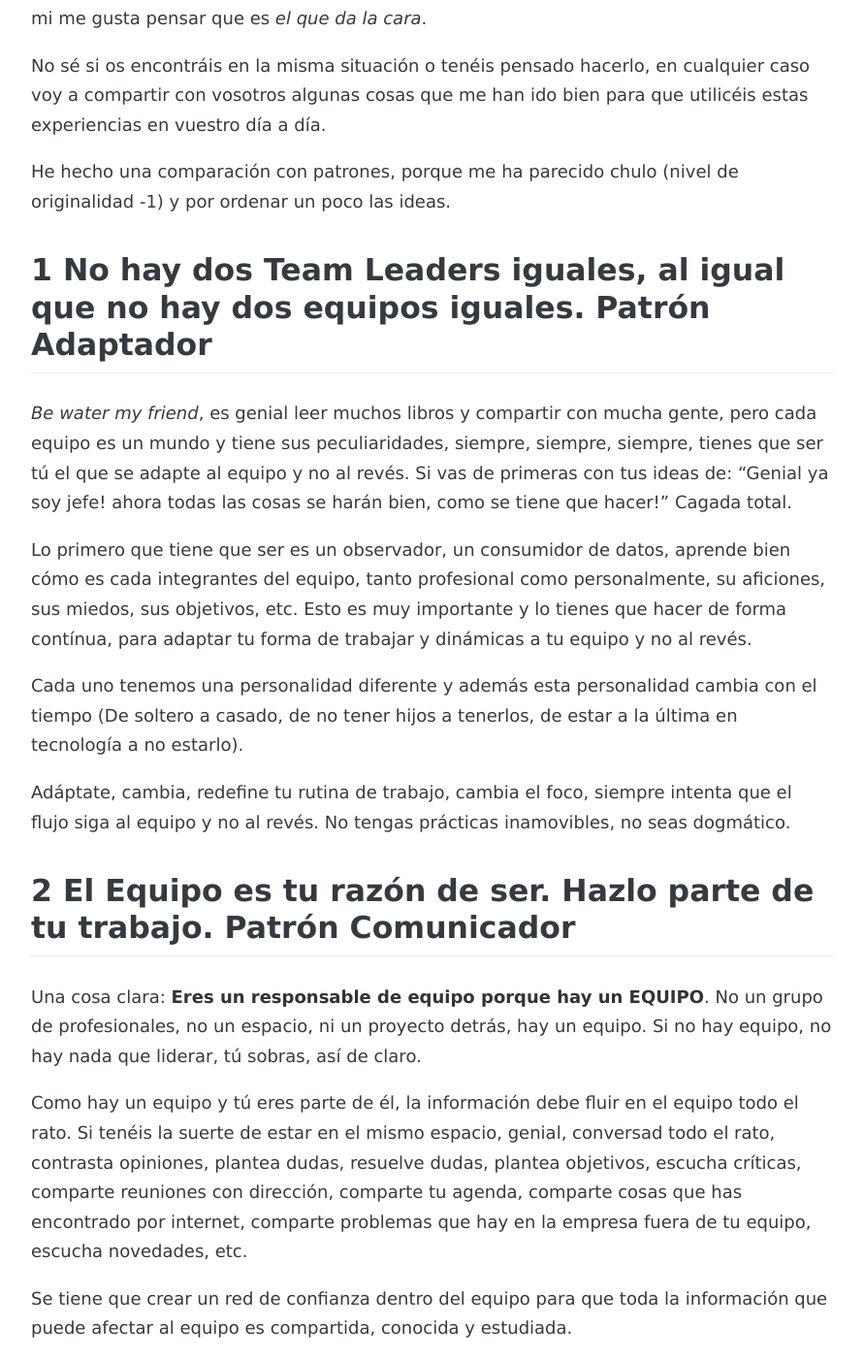
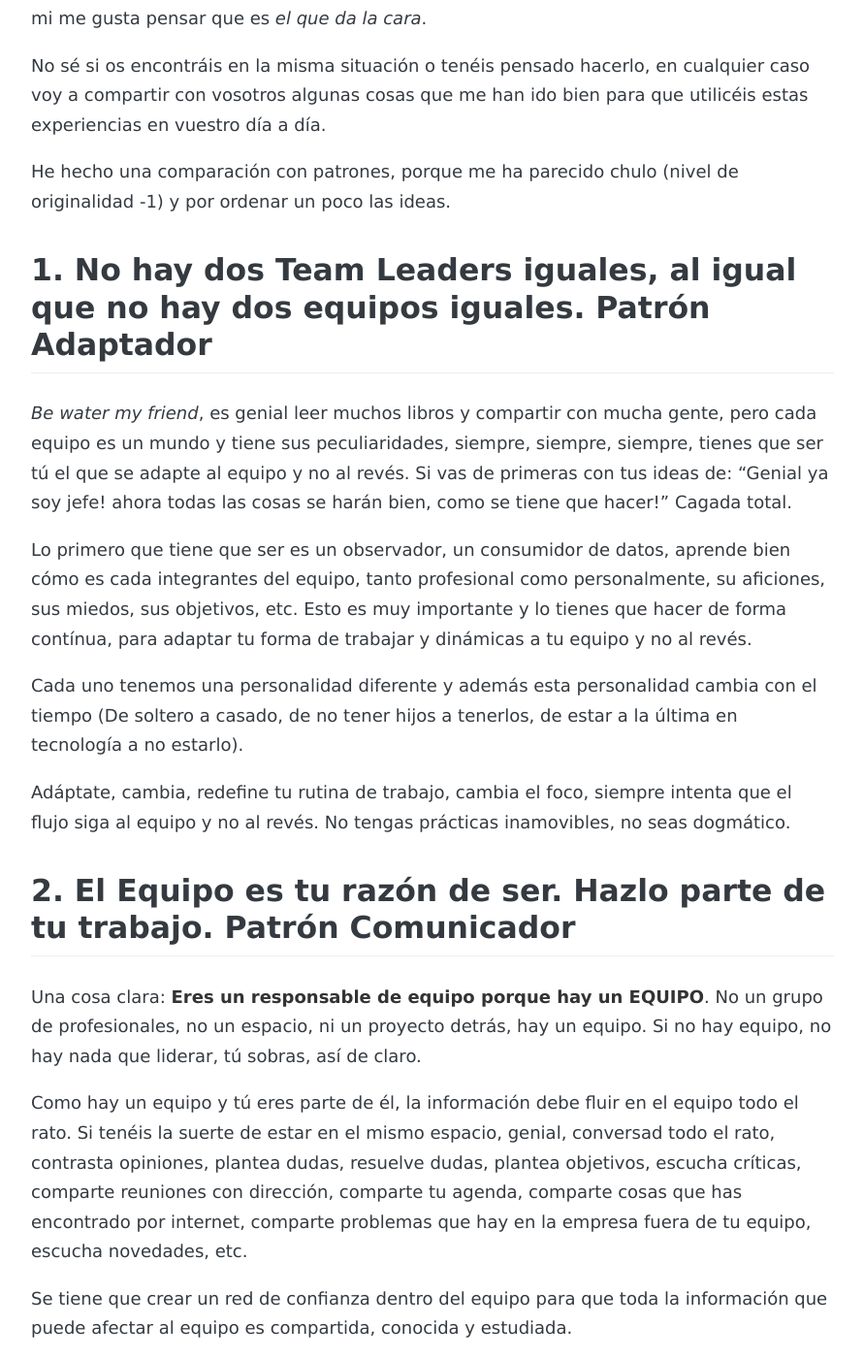
Before and after one commit to amalbala/amalbala.github.io, a Jekyll site: the page built from _posts/2017-03-19-Consejos-Experiencias-siendo-el-que-da-la-cara-Team-Leader.md, in a window 1280 px wide and 1400 px high, scrolled down 428 px. Shown: the whole window at 97% size, without its empty margins (194-1085 px from the left). Built offline with Jekyll 4.4.1, drawn with Linux system fonts in a browser that asks for light colours; some web fonts are replaced; comment, search, counter and statistics services are not loaded; some of the changed text lies outside the part shown.

Commit message:
Minor grammatical errors

```diff
--- a/_posts/2017-03-19-Consejos-Experiencias-siendo-el-que-da-la-cara-Team-Leader.md
+++ b/_posts/2017-03-19-Consejos-Experiencias-siendo-el-que-da-la-cara-Team-Leader.md
@@ -13,7 +13,7 @@
 
 He hecho una comparación con patrones, porque me ha parecido chulo (nivel de originalidad -1) y por ordenar un poco las ideas.
 
-## 1 No hay dos Team Leaders iguales, al igual que no hay dos equipos iguales. Patrón Adaptador
+## 1. No hay dos Team Leaders iguales, al igual que no hay dos equipos iguales. Patrón Adaptador
 
 _Be water my friend_, es genial leer muchos libros y compartir con mucha gente, pero cada equipo es un mundo y tiene sus peculiaridades, siempre, siempre, siempre, tienes que ser tú el que se adapte al equipo y no al revés. Si vas de primeras con tus ideas de: "Genial ya soy jefe! ahora todas las cosas se harán bien, como se tiene que hacer!" Cagada total.
 
@@ -23,7 +23,7 @@
 
 Adáptate, cambia, redefine tu rutina de trabajo, cambia el foco, siempre intenta que el flujo siga al equipo y no al revés. No tengas prácticas inamovibles, no seas dogmático.
 
-## 2 El Equipo es tu razón de ser. Hazlo parte de tu trabajo. Patrón Comunicador
+## 2. El Equipo es tu razón de ser. Hazlo parte de tu trabajo. Patrón Comunicador
 
 Una cosa clara: __Eres un responsable de equipo porque hay un EQUIPO__. No un grupo de profesionales, no un espacio, ni un proyecto detrás, hay un equipo. Si no hay equipo, no hay nada que liderar, tú sobras, así de claro.
 
@@ -41,7 +41,7 @@
 
 Todo el equipo es profesional y adulto, trátalos como tales. Juntos podéis buscar la solución o alternativas pero siempre si trabajais con la misma información.
 
-## 3 Cómete más mierda de perro que el resto. Patrón Fachada
+## 3. Cómete más mierda de perro que el resto. Patrón Fachada
 
 Sueles ser el que tiene más información dentro del equipo y además un criterio y una confianza mayor por parte de todos los integrantes de la empresa, tanto dentro del equipo como fuera. Las mierdas grandes te las comes tú, así de cristalino.
 
@@ -82,7 +82,7 @@
 
 Dedica tiempo tanto a nuevas tecnologías como a afianzar conocimientos básicos (orientación a objetos, patrones, arquitectura, algoritmia, matemática, etc.), lee blogs de interés en tu campo para conocer de primera mano las nuevas tecnologías, a mi twitter me está llendo muy bien para este tema ([y parece que no soy el único][3]).
 
-## 7 Conoce tu Negocio. Patrón Domain Driven Knowledge
+## 7. Conoce tu Negocio. Patrón Domain Driven Knowledge
 
 A menos que tu producto sea parte de un producto mayor y no tengas nada que ver en el producto final, es muy importante que conozcas el ámbito en el te mueves.
 
@@ -92,7 +92,7 @@
 
 Sal de la zona de confort, ve a una charla sobre logística, sobre redes sociales para marketing, sobre identidad corporativa o planes estratégicos. Son parte del contexto que te rodeo y como bien dice @gulnor [_El código importa, pero el contexto más_][4]. Y ayuda a tu equipo con sus dudas sobre el negocio y al resto de integrantes de tu empresa con las dudas sobre tecnología. __Eres el embajador del conocimiento bidireccional__.
 
-## 8 Sé el escaparate de tu equipo. Patrón Proxy
+## 8. Sé el escaparate de tu equipo. Patrón Proxy
 
 Igual que eres la fachada de tu equipo, eres el escaparate. Esto supone defender y transmitir tu cultura de equipo y proyecto allá por donde quiera que vayas.
 
```
Also changed, not shown: other parts of _posts/2017-03-19-Consejos-Experiencias-siendo-el-que-da-la-cara-Team-Leader.md (+5 -5 lines).
